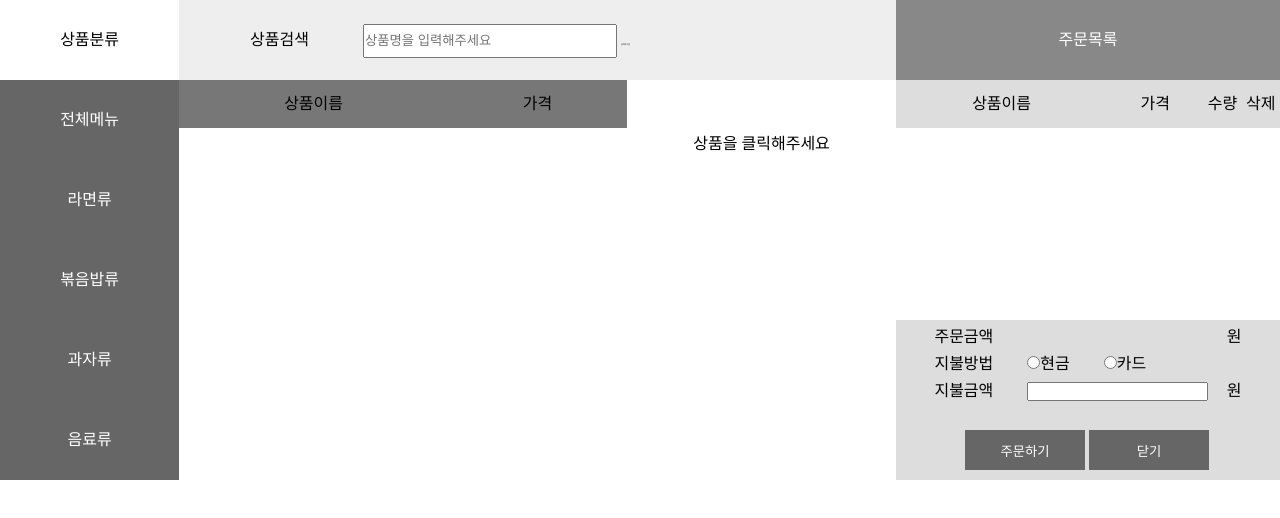
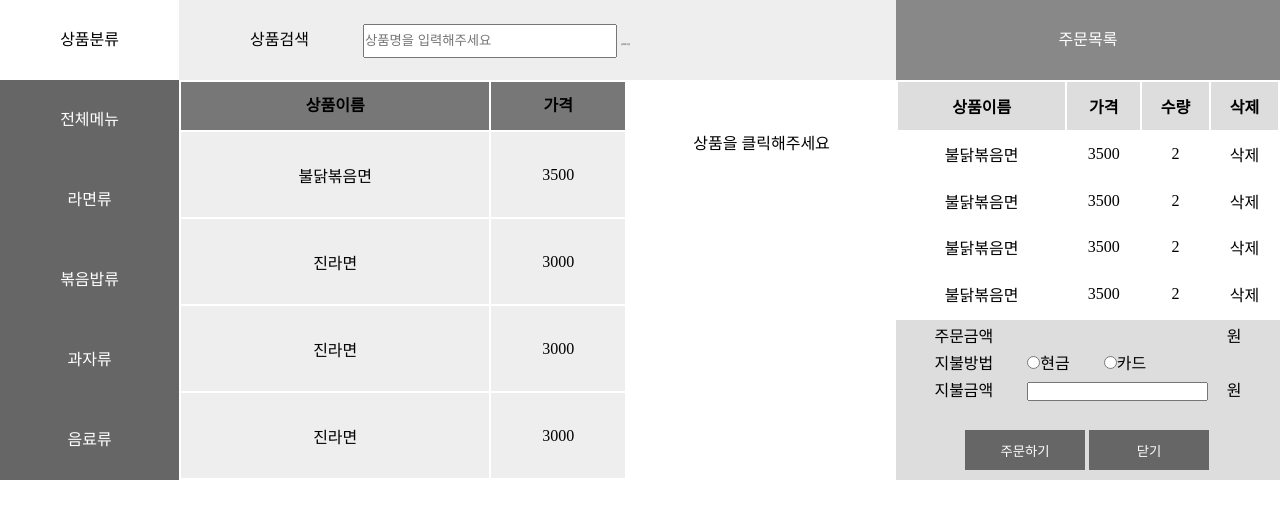
Before and after one commit to JinjuNa/pc_order_program, a plain HTML site: page pc_order_project.html in a window 1280 px wide. Drawn offline with Linux system fonts and the light colour scheme.

Commit message:
html 구조 table로 바꿈
tbody의 내용물의 갯수마다 폭이 달라짐 어떻게 해결하지

```diff
--- a/css/style.css
+++ b/css/style.css
@@ -122,53 +122,24 @@ a{
     /* background-color: aqua; */
 }
 
-.item:after{
-    display: block;
-    clear: both;
-    content: '';
+.item thead{
+    height: 48px;
+    line-height: 48px;
+    background-color: #777;
 }
 
-.item>div{
-    float:left;
+.item tbody td{
+    /* height: 50px;
+    padding: 0; */
+    background-color: #eee;
     text-align: center;
 }
 
-.itemname{
-    width:60%;
-}
-
-.itemprice{
-    width:40%;
-}
-
-
-.itemTitle{
-    display: block;
-    height: 48px;
-    line-height: 48px;
-    background-color:#777;
-}
-
-.item ul li{
-    width:100%;
-    height: 32px;
-    line-height: 32px;
-    /* background-color:#eee; */
-    /* border-bottom:1px solid #fff; */
-    box-sizing: border-box;
-}
-
-.item ul li a{
-    display: block;
-    width:100%;
-    height: 100%;
-}
-
-#itemnamelist li.active{
+.item .co1.active{
     background-color: #ddd;
 }
 
-#itempricelist li.active{
+.item .co2.active{
     background-color: #ddd;
 }
 
@@ -196,8 +167,15 @@ a{
     margin-left:20px;
 }
 .orderlist{
+    width:100%;
     height: 240px;
     overflow: auto;
+    text-align: center;
+}
+
+.orderlist thead th{
+    height: 48px;
+    background-color: #ddd;
 }
 
 .shoppingicon{
--- a/js/javascript.js
+++ b/js/javascript.js
@@ -163,6 +163,10 @@ function itemcontent(a,b){
 
 window.onload = function(){
 
+    $('.search input').keyup(function(e){
+        alert(e.keyCode);
+    })
+
     $('#category li').click(function(){
         $(this).siblings().removeClass("active")
         $(this).addClass("active")
@@ -271,9 +275,13 @@ function addOrder(a,b){
     //선택한 아이콘의 idx에 해당하는 orderpircelist안의 idx번쨰 li의 내용을 가져오고싶다.
     function deleteAmount(a){
     var pricelist = document.getElementById('orderpricelist');
-    var pricelist_values = pricelist.getElementsByTagName('li')[a];
-    var DeletePrice = pricelist_values.childNodes[0].nodeValue;
-    alert(DeletePrice);
+    //var pricelist_values = pricelist.getElementsByTagName('li')[a];
+
+
+    var DeletePrice = pricelist.getElementsByTagName('li')[a].innerText
+    //헤헷;;복붙하지마세용...
+    //var DeletePrice = pricelist_values.childNodes[0].nodeValue;
+    //console.log(DeletePrice);
     // DeletePrice = pricelist.childNodes[a].nodeValue;
     TotalPrice = TotalPrice - DeletePrice;
     }
@@ -330,8 +338,12 @@ $(document).on('click', '#orderdeletelist li', function(){
     var deleteidx = $(this).index();
     deleteOrder(deleteidx);
     // alert(deleteidx);
-    deleteAmount(deleteidx);
-
+    //deleteAmount(deleteidx);
+    var price = $("#orderpricelist li").eq(deleteidx).text()
+    console.log(price)
+    TotalPrice -= price
+    document.getElementById('totalprice').innerHTML=TotalPrice
+    console.log(TotalPrice)
 
    });
 
@@ -347,11 +359,16 @@ $('#orderbutton').click(function(){
 })
 
 //검색어 입력 후 엔터치면 이벤트 발생
+//event를 받을 파라미터
 
-function onKeyDown()
-{
-     if(event.keyCode == 13)    //javascript에서는 13이 enter키를 의미함
-     {
-        // alert("a");
-     }
-}
+// function onKeyDown(e)
+// {
+//      if(e.keyCode == 13)    //javascript에서는 13이 enter키를 의미함
+//      {
+//         alert("a");
+//      }
+// }
+
+
+
+// onKeyDown();
--- a/pc_order_project.html
+++ b/pc_order_project.html
@@ -21,7 +21,7 @@
                     <span>상품검색</span>
 
                     <div class="search">
-                        <input type="text" placeholder="상품명을 입력해주세요"  onKeyDown="onKeyDown()">
+                        <input type="text" placeholder="상품명을 입력해주세요">
                         <span class="searchicon"><a href="#">검색아이콘</a></span>
                     </div>
                 </div>
@@ -30,7 +30,7 @@
                 <ul id="category">
                 </ul>
 
-                <div class="item">
+                <!-- <div class="item">
                     <div class="itemname">
                         <span class="itemTitle">상품이름</span>
 
@@ -46,7 +46,35 @@
                         </ul>
 
                     </div>
-                </div>
+                </div> -->
+
+                <table class="item">
+                    <thead>
+                        <tr>
+                            <th class="co1">상품이름</th>
+                            <th class="co2">가격</th>
+                        </tr>
+                    </thead>
+
+                    <tbody>
+                        <tr>
+                            <td class="co1">불닭볶음면</td>
+                            <td class="co2">3500</td>
+                        </tr>
+                        <tr>
+                            <td class="co1">진라면</td>
+                            <td class="co2">3000</td>
+                        </tr>
+                        <tr>
+                            <td class="co1">진라면</td>
+                            <td class="co2">3000</td>
+                        </tr>
+                        <tr>
+                            <td class="co1">진라면</td>
+                            <td class="co2">3000</td>
+                        </tr>
+                    </tbody>
+                </table>
 
                 <div class="itemcontent">
                     <div id="itemimage">
@@ -70,35 +98,43 @@
             </div>
 
             <div class="ordercontent">
-                <div class="orderlist">
-                    <div class="ordername">
-                        <div class="ordernameTitle title">상품이름</div>
-                        <ul id="ordernamelist">
+                <table class="orderlist">
+                    <thead>
+                        <tr>
+                            <th class="co1">상품이름</th>
+                            <th class="co2">가격</th>
+                            <th class="co3">수량</th>
+                            <th class="co4">삭제</th>
+                        </tr>
+                    </thead>
 
-                        </ul>
-                    </div>
-
-                    <div class="orderprice">
-                        <div class="orderpriceTitle title">가격</div>
-                        <ul id="orderpricelist">
-
-                        </ul>
-                    </div>
-
-                    <div class="orderamount">
-                        <div class="orderamountTitle title">수량</div>
-                        <ul id="orderamountlist">
-
-                        </ul>
-                    </div>
-
-                    <div class="orderdelete">
-                        <div class="orderdeleteTitle title">삭제</div>
-                        <ul id="orderdeletelist">
-
-                        </ul>
-                    </div>
-                </div>
+                    <tbody>
+                        <tr>
+                            <td class="co1">불닭볶음면</td>
+                            <td class="co2">3500</td>
+                            <td class="co3">2</td>
+                            <td class="co4">삭제</td>
+                        </tr>
+                        <tr>
+                            <td class="co1">불닭볶음면</td>
+                            <td class="co2">3500</td>
+                            <td class="co3">2</td>
+                            <td class="co4">삭제</td>
+                        </tr>
+                        <tr>
+                            <td class="co1">불닭볶음면</td>
+                            <td class="co2">3500</td>
+                            <td class="co3">2</td>
+                            <td class="co4">삭제</td>
+                        </tr>
+                        <tr>
+                            <td class="co1">불닭볶음면</td>
+                            <td class="co2">3500</td>
+                            <td class="co3">2</td>
+                            <td class="co4">삭제</td>
+                        </tr>
+                    </tbody>
+                </table>
                 <div class="ordercalc">
                     <div>
                     <span class="totalpriceTitle">주문금액</span>
```
